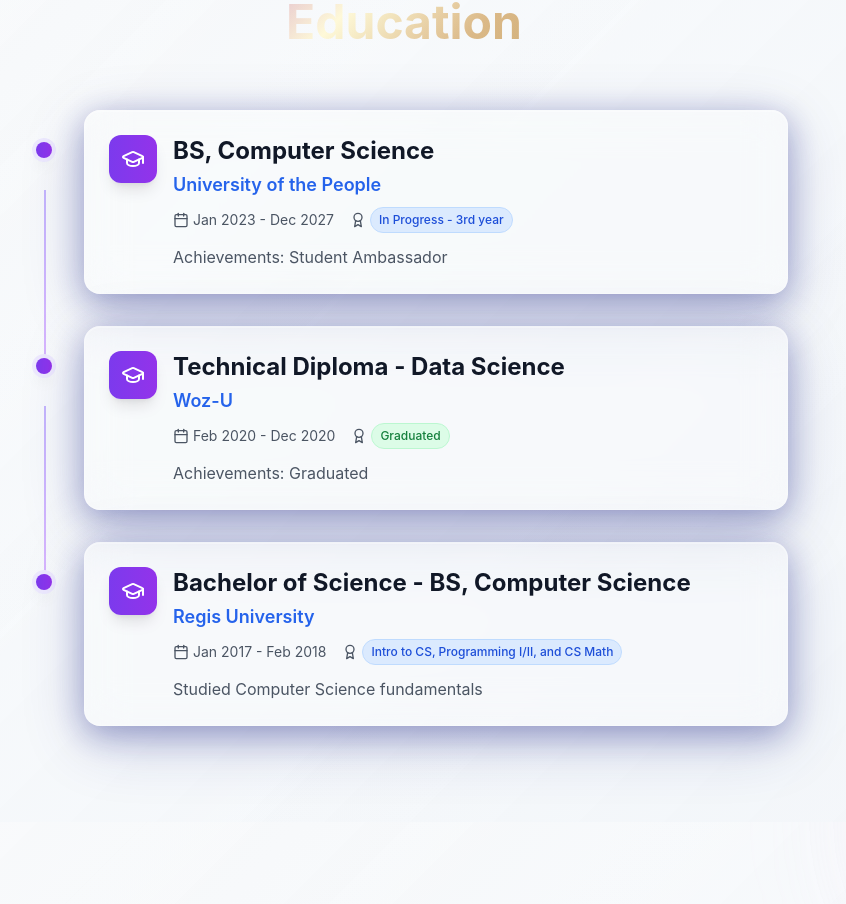
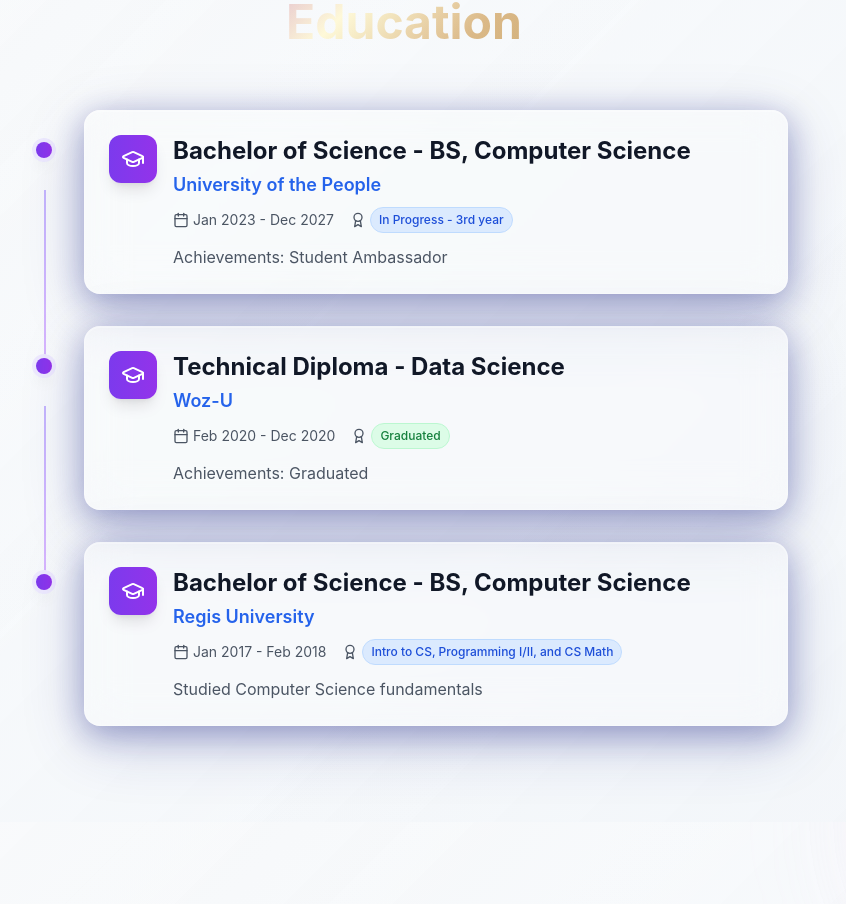
Before and after one commit to cjanowski/my-site, a Next.js app: page / in a window 1280 px wide. Shown: the part 4928-5832 px from the top of the page, without its empty margins (236-1082 px from the left). Built offline with nearby package versions, Linux system fonts and the light colour scheme.

Commit message:
Added ragzzy ref

```diff
--- a/src/components/Education.tsx
+++ b/src/components/Education.tsx
@@ -16,7 +16,7 @@
 const education: EducationItem[] = [
   {
     institution: "University of the People",
-    degree: "BS, Computer Science",
+    degree: "Bachelor of Science - BS, Computer Science",
     duration: "Jan 2023 - Dec 2027",
     status: "In Progress - 3rd year",
     details: "Achievements: Student Ambassador"
--- a/src/components/Projects.tsx
+++ b/src/components/Projects.tsx
@@ -99,7 +99,7 @@
     },
     links: {
       github: 'https://github.com/cjanowski/ragzzy',
-      demo: 'https://ragzzy-demo.vercel.app'
+      demo: 'https://ragzzy.vercel.app/'
     },
     stats: [
       { label: 'Response Time', value: '<200ms' },
```
